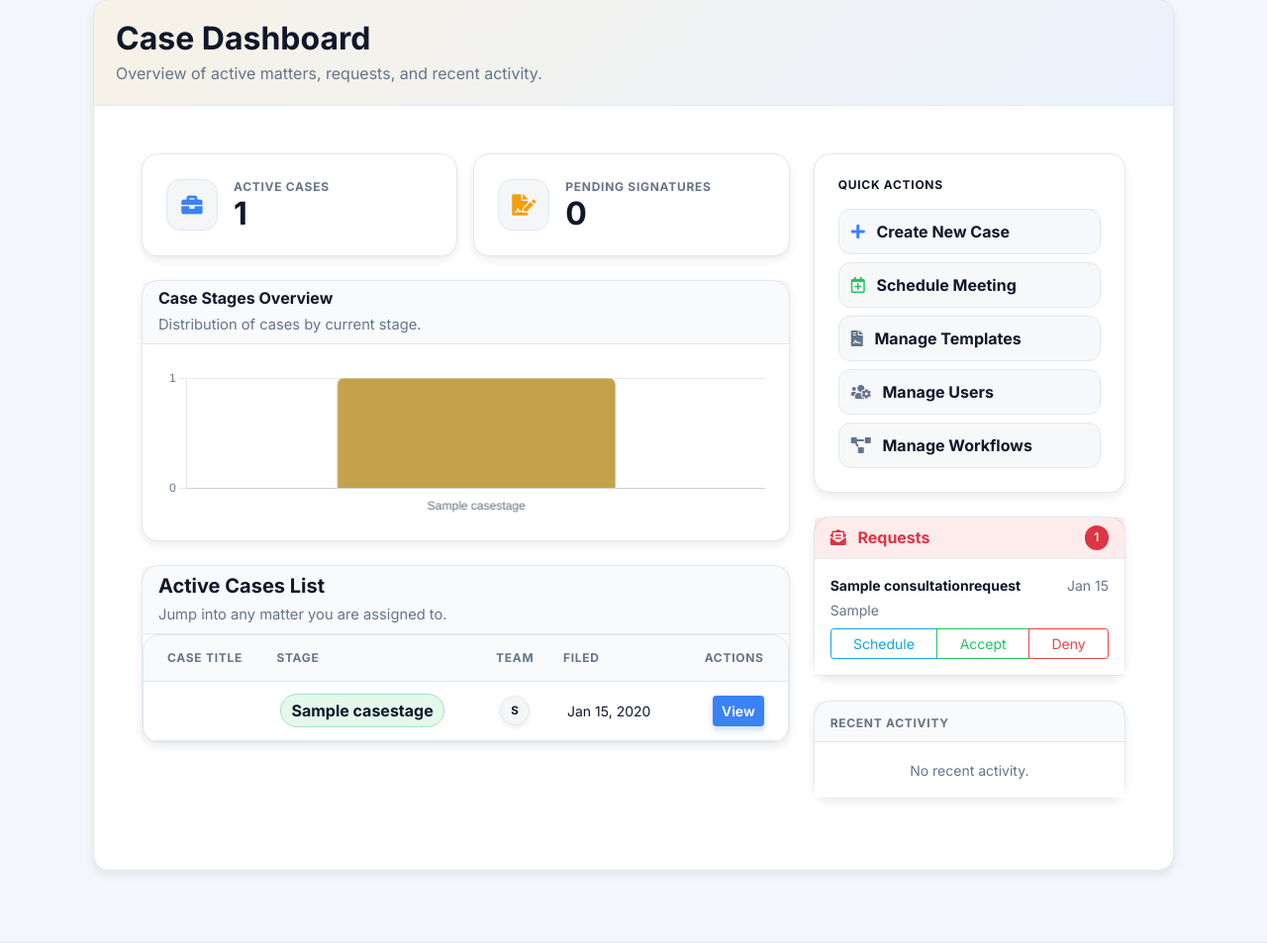
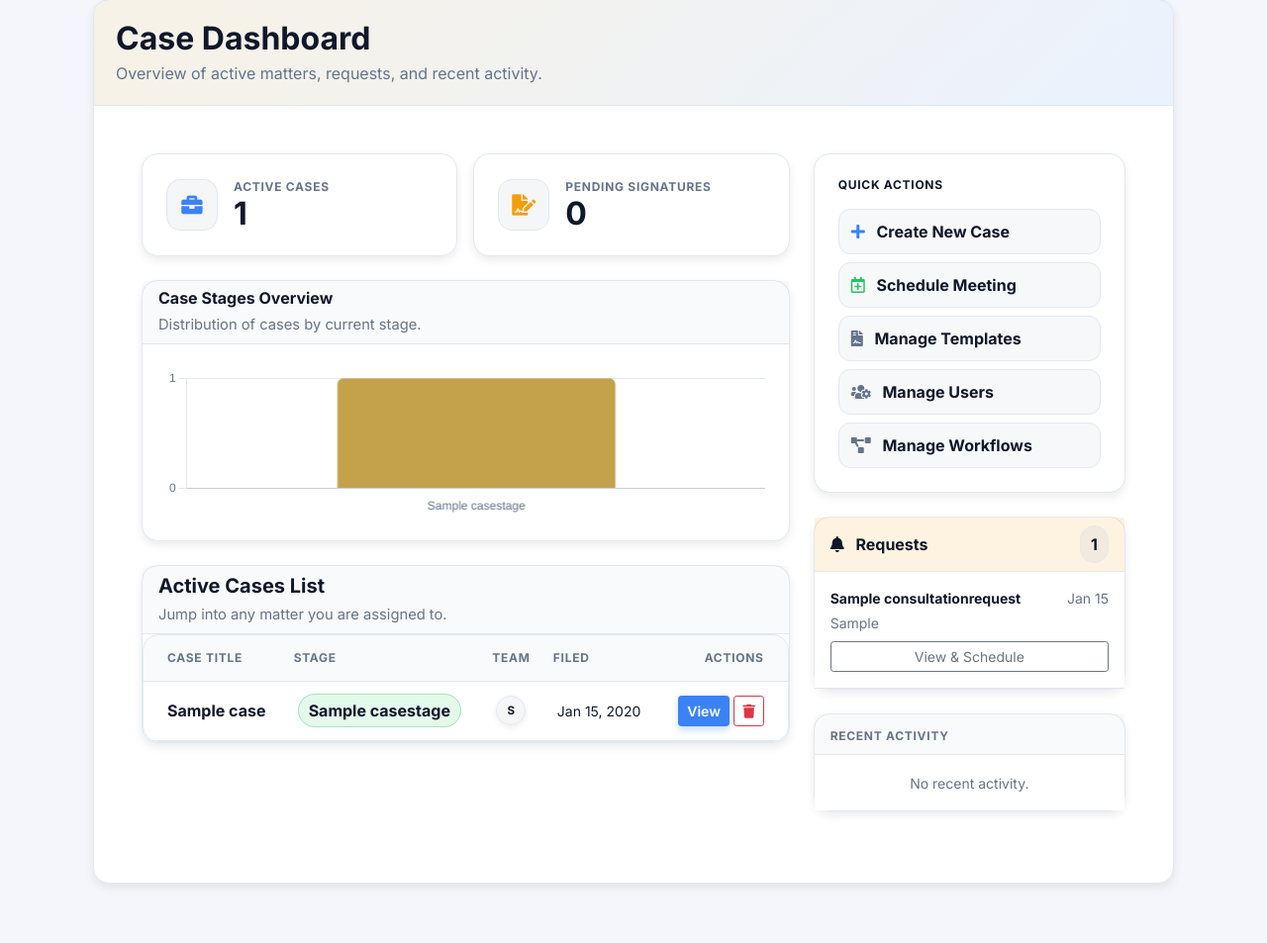
Before and after one commit to susanachavez02/owlerymanagement, a Django app: page /cases/case-dashboard/ in a window 1280 px wide. Shown: the part 161-1114 px from the top of the page at 99% size. Run offline with Django 5.2, Linux system fonts and the light colour scheme; a user stored in the database is signed in; data comes from the database, SQL or seed files in the repository; tables that the repository leaves empty hold one stand-in row (values such as "Sample post"); data that the repository does not hold is empty; some libraries are stand-ins or nearby versions.

Commit message:
final error fixes

```diff
--- a/templates/cases/admin_dashboard.html
+++ b/templates/cases/admin_dashboard.html
@@ -145,8 +145,6 @@
     padding: 10px 12px;
     text-align: left;
     transition: transform .12s ease, background .12s ease, border-color .12s ease;
-    text-decoration: none;
-    display: block;
   }
   .action-btn:hover {
     transform: translateY(-1px);
@@ -165,31 +163,9 @@
     border-radius: 999px;
   }
 
-  /* Status specific badges */
-  .badge-scheduled {
-      background: rgba(56, 189, 248, 0.12);
-      color: #0ea5e9;
-      border-color: rgba(56, 189, 248, 0.3);
-  }
-  .badge-needs-account {
-      background: rgba(245, 158, 11, 0.12);
-      color: #f59e0b;
-      border-color: rgba(245, 158, 11, 0.3);
-  }
-
   /* Fix bootstrap light/white clashes */
   .bg-light, .bg-white { background-color: transparent !important; }
   .text-secondary { color: var(--text-muted) !important; }
-
-  /* Button overrides for dark mode contrast */
-  .btn-outline-info { color: #0ea5e9; border-color: #0ea5e9; }
-  .btn-outline-info:hover { background-color: #0ea5e9; color: white; }
-
-  .btn-outline-success { color: #22c55e; border-color: #22c55e; }
-  .btn-outline-success:hover { background-color: #22c55e; color: white; }
-
-  .btn-outline-danger { color: #ef4444; border-color: #ef4444; }
-  .btn-outline-danger:hover { background-color: #ef4444; color: white; }
 </style>
 
 <div class="container-fluid py-4">
@@ -205,8 +181,10 @@
     <div class="p-4 p-md-5">
       <div class="row g-4">
 
+        <!-- ================= LEFT ================= -->
         <div class="col-lg-8">
 
+          <!-- Stats -->
           <div class="row g-3 mb-1">
             <div class="col-md-6">
               <div class="card card-soft h-100">
@@ -237,6 +215,7 @@
             </div>
           </div>
 
+          <!-- Chart -->
           <div class="card card-soft mt-4">
             <div class="card-header" style="background: rgba(148,163,184,.06); border-bottom: 1px solid var(--border-color);">
               <div>
@@ -249,6 +228,7 @@
             </div>
           </div>
 
+          <!-- Active Cases List -->
           <div class="card card-soft mt-4">
             <div class="card-header d-flex justify-content-between align-items-center"
                  style="background: rgba(148,163,184,.06); border-bottom: 1px solid var(--border-color);">
@@ -275,7 +255,7 @@
                   <tr>
                     <td class="ps-4">
                       <a href="{% url 'cases:case-detail' case.pk %}" class="case-link">
-                        {{ case.title }}
+                        {{ case.case_title }}
                       </a>
                     </td>
 
@@ -306,9 +286,21 @@
 
                     <td class="text-end pe-4">
                       <a href="{% url 'cases:case-detail' case.pk %}"
-                         class="btn btn-sm btn-primary">
+                         class="btn btn-sm btn-primary-action">
                         View
                       </a>
+
+                      {% if is_admin_user %}
+                      <form action="{% url 'cases:case-delete' case.pk %}"
+                            method="POST"
+                            class="d-inline"
+                            onsubmit="return confirm('Are you sure you want to delete this case?');">
+                        {% csrf_token %}
+                        <button type="submit" class="btn btn-sm btn-outline-danger">
+                          <i class="fas fa-trash"></i>
+                        </button>
+                      </form>
+                      {% endif %}
                     </td>
                   </tr>
 
@@ -328,6 +320,7 @@
 
         </div>
 
+        <!-- ================= RIGHT ================= -->
         <div class="col-lg-4">
 
           <div class="card card-soft mb-4">
@@ -339,20 +332,20 @@
                   <i class="fas fa-plus me-2" style="color: var(--primary);"></i> Create New Case
                 </a>
 
-                <a href="#" class="action-btn">
+                <a href="{% url 'cases:create-meeting' %}" class="action-btn">
                   <i class="far fa-calendar-plus me-2" style="color:#22c55e;"></i> Schedule Meeting
                 </a>
 
                 {% if is_admin_user %}
-                <a href="#" class="action-btn">
+                <a href="{% url 'cases:template-list' %}" class="action-btn">
                   <i class="fas fa-file-contract me-2" style="color: var(--text-muted);"></i> Manage Templates
                 </a>
 
-                <a href="{% url 'cases:user-management-list' %}" class="action-btn">
+                <a href="{% url 'user-list' %}" class="action-btn">
                   <i class="fas fa-users-cog me-2" style="color: var(--text-muted);"></i> Manage Users
                 </a>
 
-                <a href="#" class="action-btn">
+                <a href="{% url 'cases:workflow-list' %}" class="action-btn">
                   <i class="fas fa-project-diagram me-2" style="color: var(--text-muted);"></i> Manage Workflows
                 </a>
                 {% endif %}
@@ -360,13 +353,14 @@
             </div>
           </div>
 
+          {% if consultations %}
           <div class="card card-soft mb-4">
             <div class="card-header d-flex justify-content-between align-items-center"
-                 style="background: rgba(239,68,68,.1); border-bottom: 1px solid var(--border-color);">
-              <div class="fw-bold text-danger">
-                <i class="fas fa-envelope-open-text me-2"></i> Requests
+                 style="background: rgba(245,158,11,.12); border-bottom: 1px solid var(--border-color);">
+              <div class="fw-bold" style="color: var(--text-main);">
+                <i class="fas fa-bell me-2"></i> Requests
               </div>
-              <span class="badge bg-danger rounded-pill">{{ consultations|length }}</span>
+              <span class="badge-soft">{{ consultations.count }}</span>
             </div>
 
             <div class="card-body p-0">
@@ -374,7 +368,6 @@
                 {% for req in consultations %}
                 <li class="list-group-item border-0 p-3"
                     style="background: transparent; border-bottom: 1px solid var(--border-color) !important;">
-
                   <div class="d-flex justify-content-between align-items-start mb-1">
                     <div class="fw-bold small" style="color: var(--text-main);">{{ req.name }}</div>
                     <small style="color: var(--text-muted);">{{ req.created_at|date:"M d" }}</small>
@@ -384,35 +377,16 @@
                     {{ req.service_needed|truncatewords:6 }}
                   </p>
 
-                  {% if req.status == 'Scheduled' %}
-                      <div class="badge-soft badge-scheduled mb-2 w-100 text-center">Meeting Scheduled</div>
-                  {% elif req.status == 'Needs Account' %}
-                      <div class="badge-soft badge-needs-account mb-2 w-100 text-center">Needs Account</div>
-                  {% endif %}
-
-                  {% if req.status == 'Pending' or req.status == 'Scheduled' %}
-                      <div class="btn-group w-100 btn-group-sm" role="group">
-                          <a href="{% url 'cases:schedule_consultation' req.pk %}" class="btn btn-outline-info">Schedule</a>
-                          <a href="{% url 'cases:update_status' req.pk 'accepted' %}" class="btn btn-outline-success">Accept</a>
-                          <a href="{% url 'cases:update_status' req.pk 'denied' %}" class="btn btn-outline-danger">Deny</a>
-                      </div>
-
-                  {% elif req.status == 'Needs Account' and is_admin_user %}
-                      <a href="{% url 'users:create_user' %}?email={{ req.email }}&first_name={{ req.name }}&consultation_id={{ req.id }}"
-                         class="btn btn-sm btn-warning w-100 fw-bold">
-                         <i class="fas fa-user-plus me-1"></i> Create Account
-                      </a>
-                  {% endif %}
-
-                </li>
-                {% empty %}
-                <li class="list-group-item text-center border-0 py-4" style="background: transparent;">
-                  <small style="color: var(--text-muted);">No pending requests.</small>
+                  <a href="{% url 'cases:consultation-detail' pk=req.pk %}"
+                     class="btn btn-sm btn-outline-secondary w-100">
+                    View &amp; Schedule
+                  </a>
                 </li>
                 {% endfor %}
               </ul>
             </div>
           </div>
+          {% endif %}
 
           {% if is_admin_user %}
           <div class="card card-soft mb-4">
@@ -432,7 +406,7 @@
                     </div>
                     <div class="flex-grow-1">
                       <div class="small" style="color: var(--text-main);">
-                        <strong>{{ activity.case.title }}</strong> &rarr; {{ activity.stage.name }}
+                        <strong>{{ activity.case.case_title }}</strong> &rarr; {{ activity.stage.name }}
                       </div>
                       <div class="small" style="color: var(--text-muted); font-size: .75rem;">
                         {{ activity.timestamp_entered|timesince }} ago
--- a/templates/cases/case_detail.html
+++ b/templates/cases/case_detail.html
@@ -289,14 +289,11 @@
 
                   <div class="d-flex gap-2">
                     {% if is_admin_user or 'Attorney' in user_roles %}
-                      <a href="{% url 'cases:signature-request' doc_pk=doc.pk %}" class="btn btn-warning btn-sm text-white">
-                        <i class="fas fa-file-signature"></i>
-                      </a>
-                    {% endif %}
                     <a href="{{ doc.file.url }}" class="btn btn-light btn-sm border" download>
                       <i class="fas fa-download"></i>
                     </a>
                   </div>
+                  {% endif %}
                 </div>
               {% endfor %}
             </div>
```
